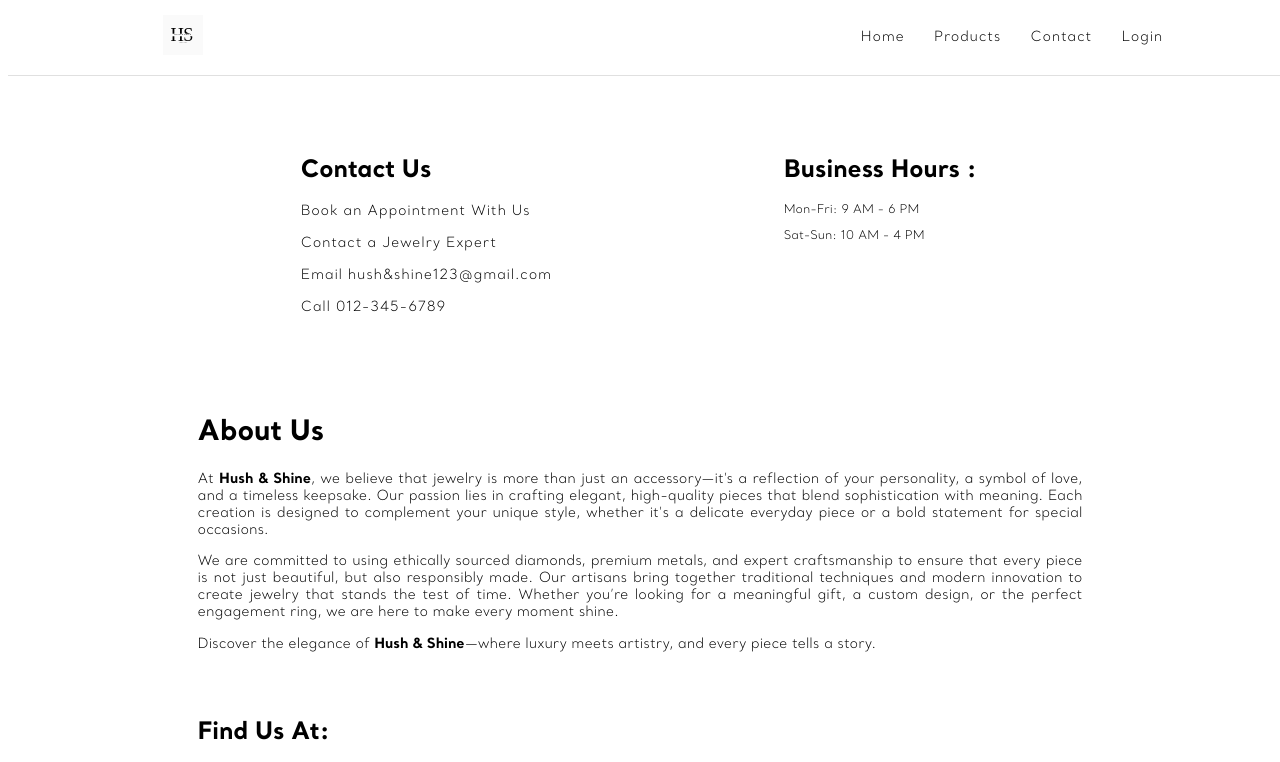
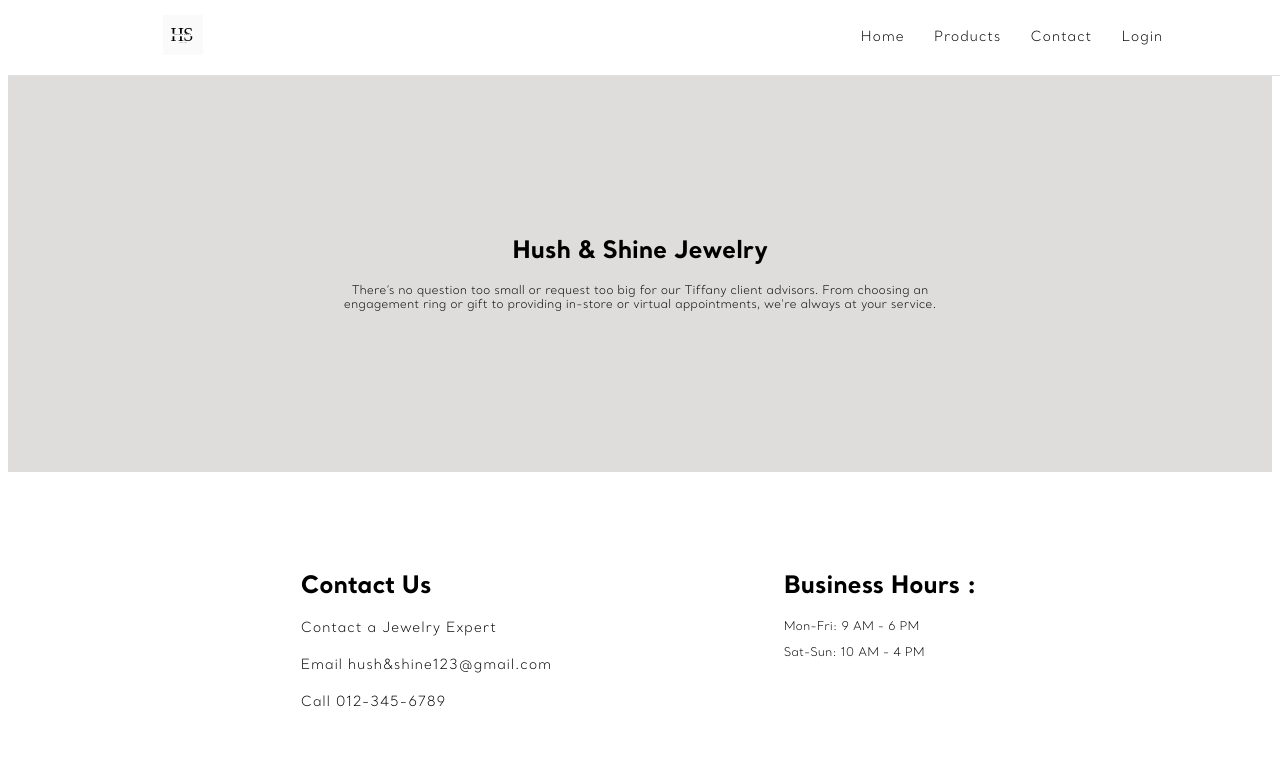
Before and after one commit to jW028/hush-shine, a PHP site: page /page/contact.php in a window 1280 px wide. Shown: the top 762 px of the page. Run offline with PHP 8.4, Linux system fonts and the light colour scheme.

Commit message:
added contact content

```diff
--- a/css/app.css
+++ b/css/app.css
@@ -95,7 +95,6 @@ form a::after {
     width: 100%;
 }
 
-
 /*.drop-login {
     display: none;
     min-width: 150px;
@@ -153,6 +152,24 @@ form {
 }
 
 /*Contact Page styles*/
+
+/*Contact Banner Style*/
+.contact-banner {
+    position: relative;
+    width: 100%;
+    height: 50vh; /* Adjust this for taller/shorter banners */
+    overflow: hidden;
+}
+
+.contact-banner-text {
+    position: absolute;
+    top: 50%;
+    left: 50%;
+    transform: translate(-50%, -50%);
+    text-align: center;
+    color: #000;
+}
+
 .contact-links a {
     position: relative;
     color: #000000;
@@ -160,7 +177,7 @@ form {
     font-size: 14px;
     letter-spacing: 0.05em;
     min-width: 100px;
-    padding-bottom: 15px;
+    padding-bottom: 20px;
     display: grid;
 }
 
@@ -196,6 +213,7 @@ form {
 
 .map {
     margin: 5% 15%;
+    width: 20%;
 }
 
 /*.form {
--- a/page/contact.php
+++ b/page/contact.php
@@ -33,12 +33,22 @@ require '../_base.php';
 $_title = 'Contact Us';
 include '../_head.php';
 ?>
+<div class="contact-banner">
+    <img src="/images/contact-banner.png">
+    <div class="contact-banner-text">
+        <h1>Hush & Shine Jewelry</h1>
+        <p>There&rsquo;s no question too small or request
+          too big for our Tiffany client advisors.
+          From choosing an engagement ring or gift to
+          providing in-store or virtual appointments,
+          we&rsquo;re always at your service. </p>
+    </div>
+</div>
 
 <div class="contact-us">
     <div class="contact-container">
         <h1>Contact Us</h1>
         <div class="contact-links">
-            <a href="appointment.php">Book an Appointment With Us</a>
             <a href="">Contact a Jewelry Expert</a>
             <a href="">Email hush&shine123@gmail.com</a>
             <a href="">Call 012-345-6789</a>
@@ -82,12 +92,18 @@ include '../_head.php';
     </p>
 
 </div>
+<div class="map-questions">
+    <div class="map">
+        <h1>Find Us At:</h1>
+        <p>Ground Floor, Bangunan Tan Sri Khaw Kai Boh (Block A), Jalan Genting Kelang, Setapak, 53300 Kuala Lumpur, Federal Territory of Kuala Lumpur</p>
+        <iframe src="https://www.google.com/maps/embed?pb=!1m18!1m12!1m3!1d3983.5377912546205!2d101.72398754032146!3d3.2152605527542732!2m3!1f0!2f0!3f0!3m2!1i1024!2i768!4f13.1!3m3!1m2!1s0x31cc3843bfb6a031%3A0x2dc5e067aae3ab84!2sTunku%20Abdul%20Rahman%20University%20of%20Management%20and%20Technology%20(TAR%20UMT)!5e0!3m2!1sen!2smy!4v1742222020351!5m2!1sen!2smy"
+            width="400" height="400" style="border:0;" allowfullscreen="" loading="lazy" referrerpolicy="no-referrer-when-downgrade"></iframe>
+    </div>
+    <div class="questions">
 
-<div class="map">
-    <h1>Find Us At:</h1>
-    <iframe src="https://www.google.com/maps/embed?pb=!1m18!1m12!1m3!1d3983.5377912546205!2d101.72398754032146!3d3.2152605527542732!2m3!1f0!2f0!3f0!3m2!1i1024!2i768!4f13.1!3m3!1m2!1s0x31cc3843bfb6a031%3A0x2dc5e067aae3ab84!2sTunku%20Abdul%20Rahman%20University%20of%20Management%20and%20Technology%20(TAR%20UMT)!5e0!3m2!1sen!2smy!4v1742222020351!5m2!1sen!2smy"
-        width="400" height="400" style="border:0;" allowfullscreen="" loading="lazy" referrerpolicy="no-referrer-when-downgrade"></iframe>
+    </div>
 </div>
+
 <!--<form method="post" class="form">
     <label for="name">Name</label>
     <?= html_text('name', 'maxlength="100"') ?>
```
Also changed, not shown: images/contact-banner.png (added), page/appointment.php (deleted).
